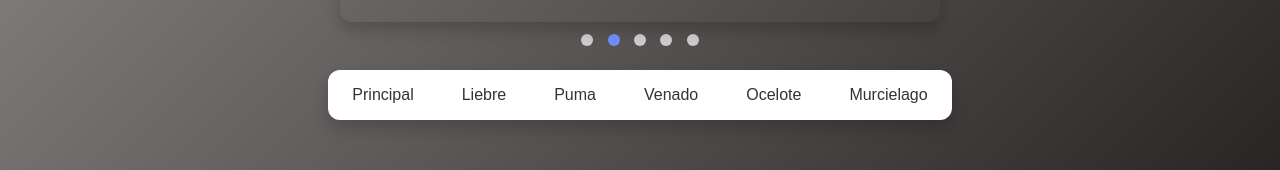
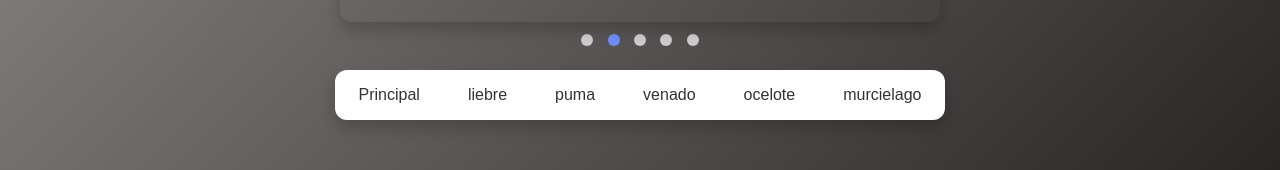
Before and after one commit to Aleyda03/General, a plain HTML site: page a/index.html in a window 1280 px wide. Shown: the part 476-646 px from the top of the page. Drawn offline with Linux system fonts and the light colour scheme.

Commit message:
Update index.html

```diff
--- a/a/index.html
+++ b/a/index.html
@@ -198,11 +198,11 @@
 <nav>
     <ul>
 <li><a href="../index.html">Principal</a></li> <!-- Sustituye # por la URL de Inicio -->
-        <li><a href="p4.html">Liebre</a></li> <!-- Sustituye # por la URL de Inicio -->
-        <li><a href="pa5.html">Puma</a></li> <!-- Sustituye # por la URL de Servicios -->
-        <li><a href="p2.html">Venado</a></li> <!-- Sustituye # por la URL de Proyectos -->
-        <li><a href="pa4.html">Ocelote</a></li> <!-- Sustituye # por la URL de Contacto -->
-	<li><a href="p1.html">Murcielago</a></li> <!-- Sustituye # por la URL de Contacto -->
+        <li><a href="p4.html">liebre</a></li> <!-- Sustituye # por la URL de Inicio -->
+        <li><a href="pa5.html">puma</a></li> <!-- Sustituye # por la URL de Servicios -->
+        <li><a href="p2.html">venado</a></li> <!-- Sustituye # por la URL de Proyectos -->
+        <li><a href="pa4.html">ocelote</a></li> <!-- Sustituye # por la URL de Contacto -->
+	<li><a href="p1.html">murcielago</a></li> <!-- Sustituye # por la URL de Contacto -->
 
     </ul>
 </nav>
```
